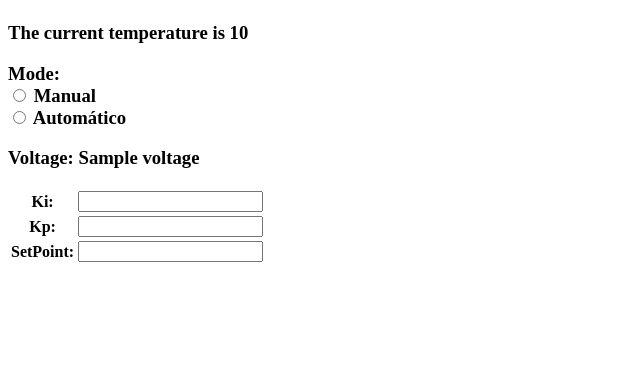
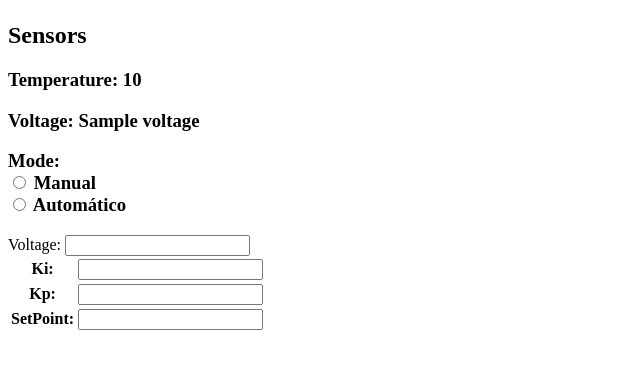
Before and after one commit to wallasce/Projeto-Final-de-Curso, a Django app: template supervisorySite/ihm/templates/ihm/supervisory.html in a window 1280 px wide. Shown: the part 58-427 px from the top of the page, without its empty margins (0-640 px from the left). Run offline with Django 4.2, Linux system fonts and the light colour scheme; tables that the repository leaves empty hold one stand-in row (values such as "Sample post"); the template is opened without the code that fills it: values that come from a table or form of the project are taken from there, most other values are stand-ins (such as "Sample title", 1, 10 or a date in 2020); data that the repository does not hold is empty.

Commit message:
Feat: Create form to voltage, organize IHM forms and add this to html code

```diff
--- /dev/null
+++ b/supervisorySite/ihm/forms/ihm/VoltageForm.py
@@ -0,0 +1,7 @@
+from django import forms
+
+class VoltageForm(forms.Form):
+    voltage = forms.FloatField()
+    voltage.widget.attrs.update({
+            'id' : 'voltage',
+        })
--- a/supervisorySite/ihm/templates/ihm/supervisory.html
+++ b/supervisorySite/ihm/templates/ihm/supervisory.html
@@ -13,7 +13,9 @@
 
     {% block sensor %}
     <div id = 'block-sensor'>
-        <h3 id = 'temperature'> The current temperature is {{ temperature }}</h3>
+        <h2> Sensors </h2>
+        <h3 id = 'temperature'> Temperature: {{ temperature }}</h3>
+        <h3 id = 'voltage'> Voltage: {{ voltage }}</h3>
     </div>
     {% endblock %}
 
@@ -29,7 +31,9 @@
 
     {% block manual%}
     <div id = 'block-manual'>
-        <h3 id = 'voltage'> Voltage: {{ voltage }}</h3>
+        <form>
+            {{ voltageForm }}
+        </form>
     </div>
     {% endblock %}
 
--- a/supervisorySite/ihm/views.py
+++ b/supervisorySite/ihm/views.py
@@ -6,7 +6,8 @@ SCRIPT_DIR = os.path.dirname(os.path.abspath(__file__))
 sys.path.append(os.path.dirname(SCRIPT_DIR))
 from ClientOPC.OPCClientUA import OPCClientUA
 from Controller.form import ControllerForm
-from .forms import ModeForm
+from .forms.ihm.ModeForm import ModeForm
+from .forms.ihm.VoltageForm import VoltageForm
 
 # Create your views here.
 async def Supervisory(request):
@@ -24,10 +25,12 @@ async def Supervisory(request):
 
     controllerForm = ControllerForm()
     modeForm = ModeForm()
+    voltageForm = VoltageForm()
 
     parameters = {
         'controllerForm' : controllerForm,
         'modeForm' : modeForm,
+        'voltageForm' : voltageForm,
         'temperature' : temperature,
         'mode' : mode,
         'voltage' : voltage,
```
Also changed, not shown: supervisorySite/ihm/forms/ihm/ModeForm.py (renamed from supervisorySite/ihm/forms.py).
